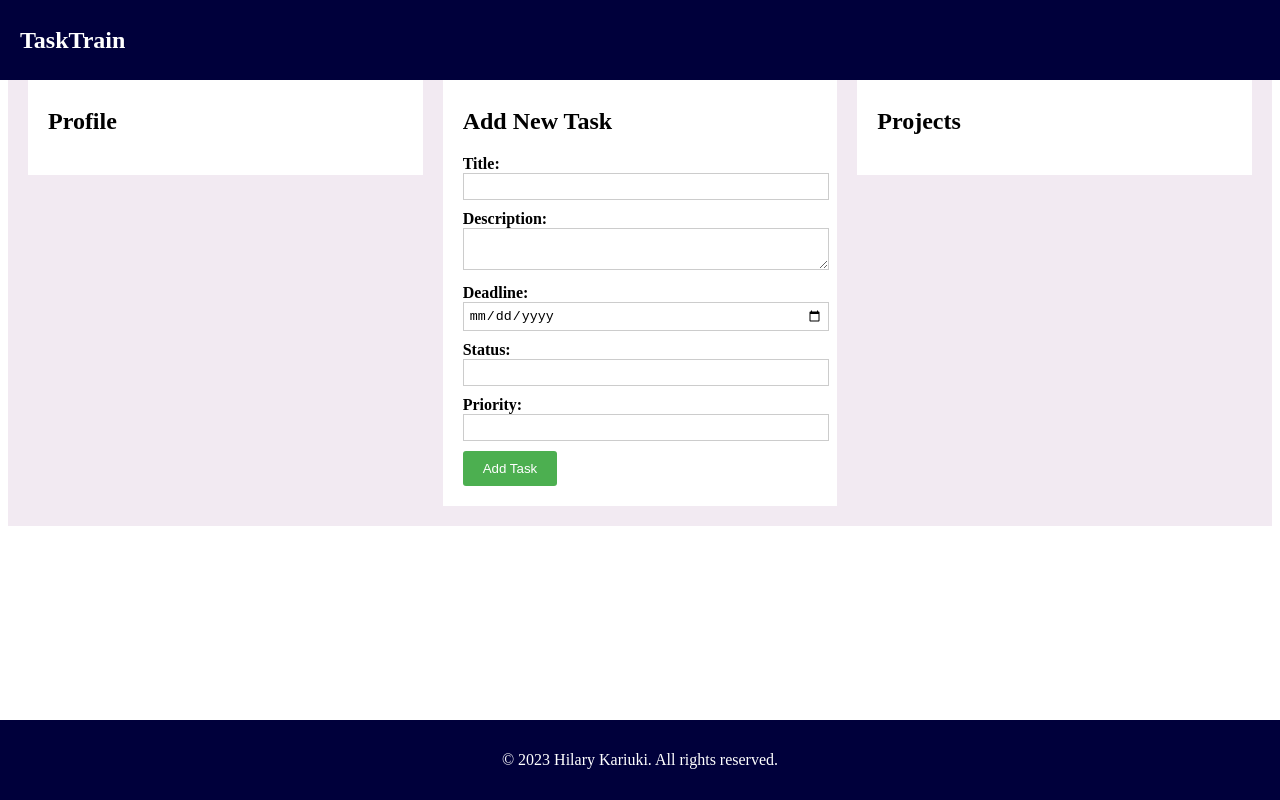
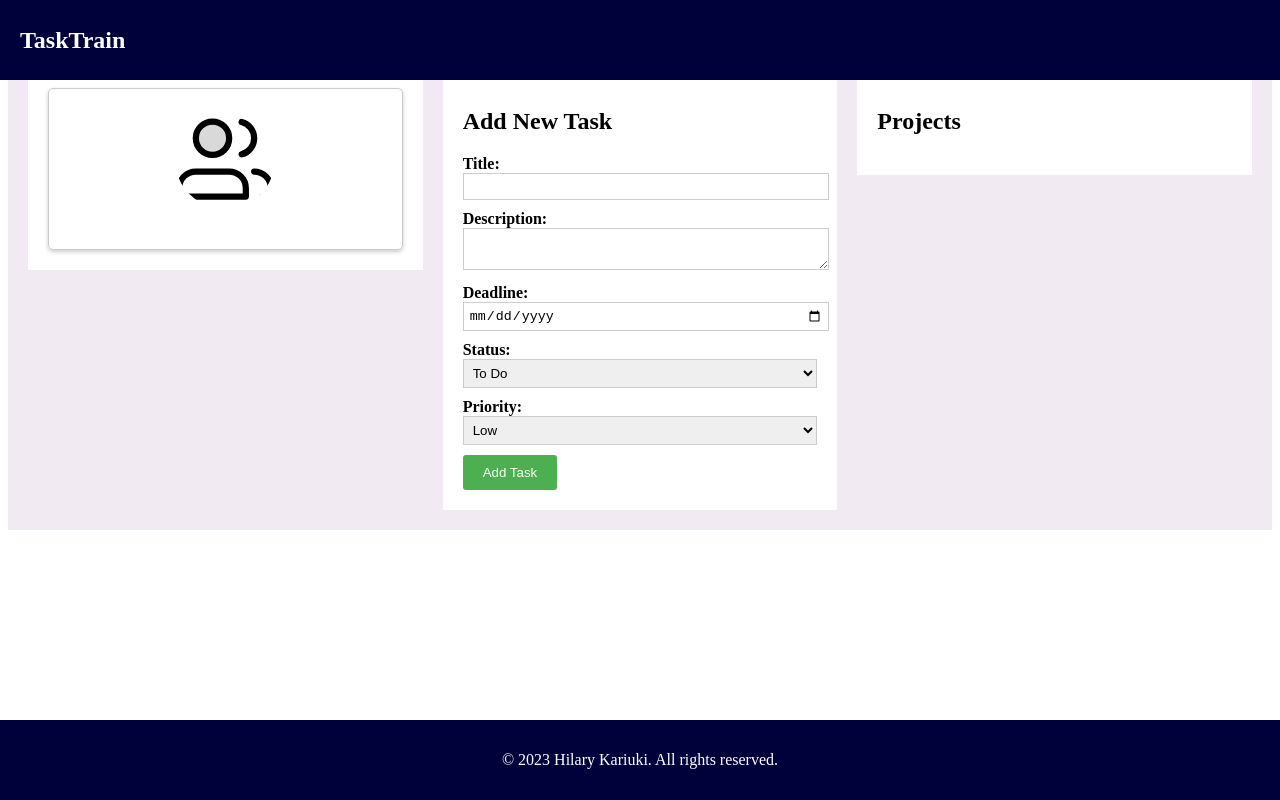
Before and after one commit to Stiflerzak/TaskTrainClient, a React (Create React App) app: page / in a window 1280 px wide. Built offline with nearby package versions, Linux system fonts and the light colour scheme.

Commit message:
Added refactored task components

```diff
--- /dev/null
+++ b/src/components/Profile.js
@@ -0,0 +1,42 @@
+import React from 'react';
+import styled from 'styled-components';
+import Avatar from '../assets/Avatar.svg'
+
+const Card = styled.div`
+  display: flex;
+  flex-direction: column;
+  align-items: center;
+  padding: 20px;
+  border: 1px solid #ccc;
+  border-radius: 5px;
+  box-shadow: 0 2px 4px rgba(0, 0, 0, 0.2);
+`;
+
+const AvatarImg = styled.img`
+  width: 100px;
+  height: 100px;
+  border-radius: 50%;
+`;
+
+const Name = styled.h2`
+  margin: 10px 0;
+  font-size: 20px;
+  font-weight: bold;
+`;
+
+const Label = styled.p`
+  margin: 0;
+  font-size: 16px;
+`;
+
+const Profile = ({ name, label }) => {
+  return (
+    <Card>
+      <AvatarImg src={Avatar} alt="Avatar" />
+      <Name>{name}</Name>
+      <Label>{label}</Label>
+    </Card>
+  );
+};
+
+export default Profile;
--- a/src/pages/Dashboard.js
+++ b/src/pages/Dashboard.js
@@ -2,6 +2,8 @@ import React from 'react';
 import styled from 'styled-components';
 import Navbar from '../components/NavBar';
 import Footer from '../components/Footer';
+import Profile from '../components/Profile';
+import NewTaskForm from '../components/Newtask';
 
 const DashboardContainer = styled.div`
   display: flex;
@@ -45,56 +47,6 @@ const ProjectCard = styled.div`
   max-width: 400px;
 `;
 
-const Label = styled.label`
-  font-weight: bold;
-  margin-bottom: 5px;
-`;
-
-const Input = styled.input`
-  padding: 5px;
-  margin-bottom: 10px;
-  width: 100%;
-  border: 1px solid #ccc;
-`;
-
-const Textarea = styled.textarea`
-  padding: 5px;
-  margin-bottom: 10px;
-  width: 100%;
-  border: 1px solid #ccc;
-`;
-
-const Button = styled.button`
-  background-color: #4CAF50;
-  color: white;
-  padding: 10px 20px;
-  border: none;
-  border-radius: 3px;
-  cursor: pointer;
-`;
-
-const NewTaskForm = () => {
-  return (
-    <form>
-      <Label htmlFor="title">Title:</Label>
-      <Input type="text" id="title" name="title" required />
-
-      <Label htmlFor="description">Description:</Label>
-      <Textarea id="description" name="description" required></Textarea>
-
-      <Label htmlFor="deadline">Deadline:</Label>
-      <Input type="date" id="deadline" name="deadline" required />
-
-      <Label htmlFor="status">Status:</Label>
-      <Input type="text" id="status" name="status" required />
-
-      <Label htmlFor="priority">Priority:</Label>
-      <Input type="number" id="priority" name="priority" min="1" max="10" required />
-
-      <Button type="submit">Add Task</Button>
-    </form>
-  );
-};
 
 const Dashboard = ({ user }) => {
   return (
@@ -104,7 +56,7 @@ const Dashboard = ({ user }) => {
       </UpperSection>
       <CardsContainer>
         <ProfileCard>
-          <h2>Profile</h2>
+          <Profile/>
         </ProfileCard>
         <NewTaskCard>
           <h2>Add New Task</h2>
```
Also changed, not shown: src/assets/Avatar.svg (added).
